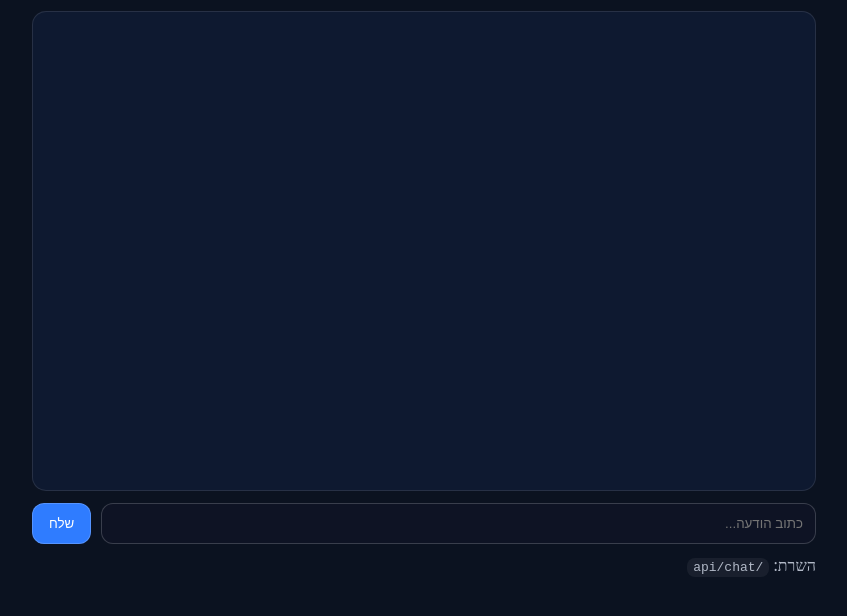
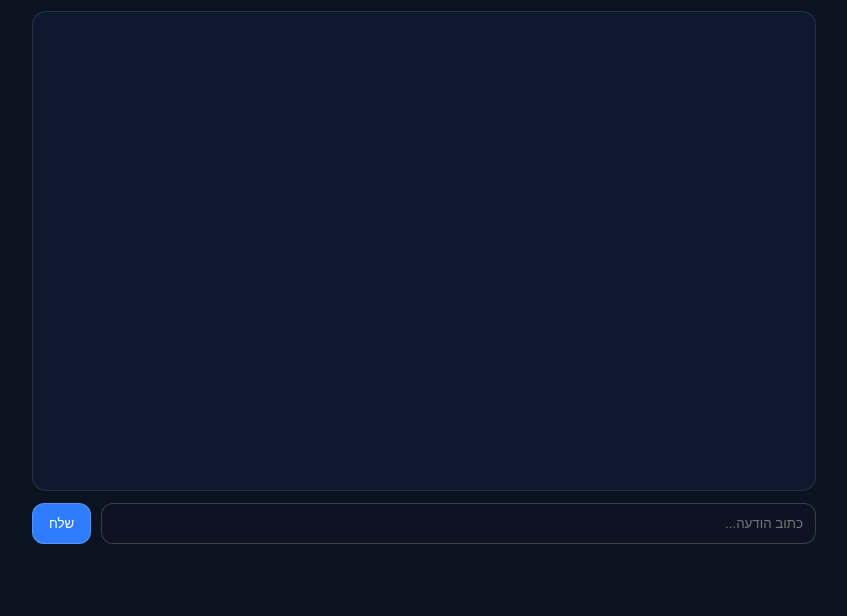
Before and after one commit to npwebdesine-lang/chatbot.nodejs.project, a website: page public/index.html in a window 1280 px wide. Shown: the part 70-686 px from the top of the page, without its empty margins (216-1063 px from the left). Drawn offline with Linux system fonts and the light colour scheme.

Commit message:
remove server hint from chat form

```diff
--- a/public/index.html
+++ b/public/index.html
@@ -16,8 +16,6 @@
         <input id="input" placeholder="כתוב הודעה..." autocomplete="off" />
         <button id="send" type="submit">שלח</button>
       </form>
-
-      <p class="hint">השרת: <code>/api/chat</code></p>
     </div>
 
     <script src="app.js"></script>
```
